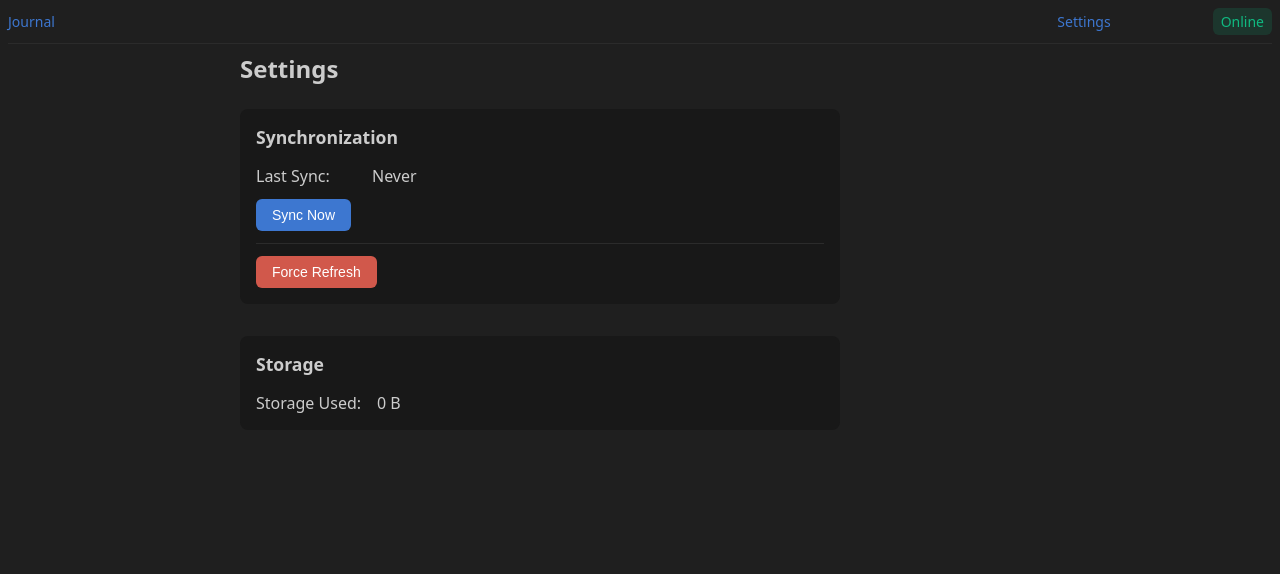
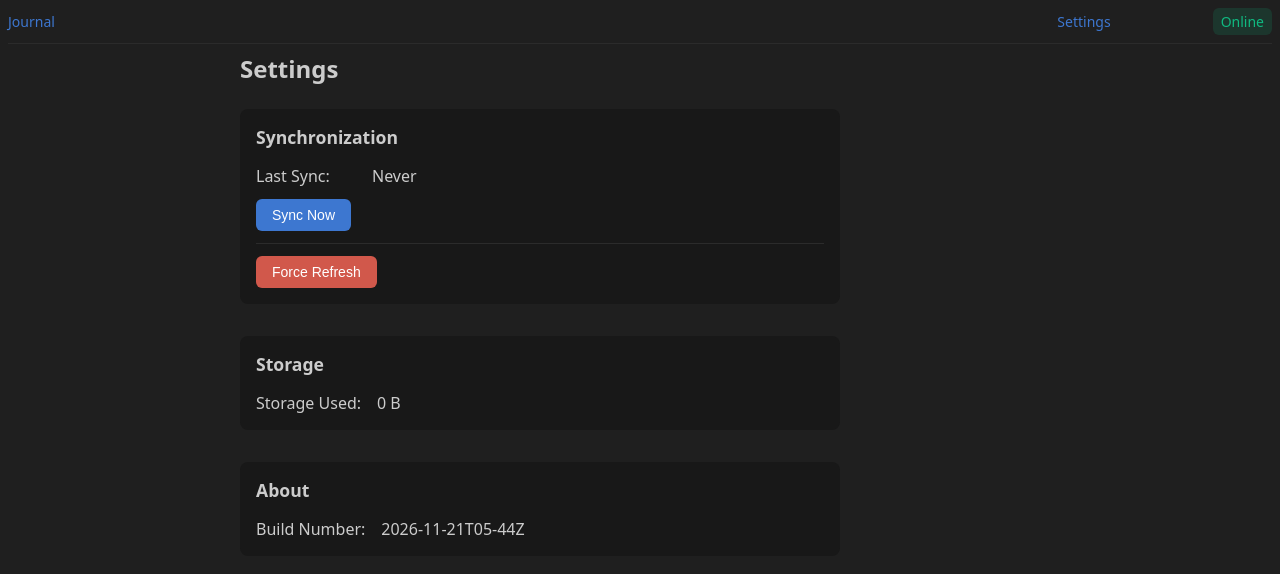
Before and after one commit to Anatta336/journal, a Vue app in the folder frontend/: page /settings in a window 1280 px wide. Shown: the top 574 px of the page. Built offline with nearby package versions, Linux system fonts and the light colour scheme; no server answers.

Commit message:
Show build date in settings

```diff
--- a/frontend/dev-dist/sw.js
+++ b/frontend/dev-dist/sw.js
@@ -82,7 +82,7 @@ define(['./workbox-79fb5871'], (function (workbox) { 'use strict';
     "revision": "3ca0b8505b4bec776b69afdba2768812"
   }, {
     "url": "index.html",
-    "revision": "0.ubin5a5idu8"
+    "revision": "0.t41npi7epsg"
   }], {});
   workbox.cleanupOutdatedCaches();
   workbox.registerRoute(new workbox.NavigationRoute(workbox.createHandlerBoundToURL("index.html"), {
--- a/frontend/src/views/SettingsPage.vue
+++ b/frontend/src/views/SettingsPage.vue
@@ -4,6 +4,7 @@ import { useJournal } from '@/composables/useJournal'
 
 const { syncNow, forceRefresh, isSyncing, lastSyncTime, isOnline, refreshProgress } = useJournal()
 
+const buildNumber = __BUILD_NUMBER__
 const storageUsed = ref<string>('')
 const syncResult = ref<{ type: 'success' | 'error'; text: string } | null>(null)
 const forceRefreshResult = ref<{ type: 'success' | 'error'; text: string } | null>(null)
@@ -150,6 +151,17 @@ onMounted(() => {
                 </span>
             </div>
         </section>
+
+        <section class="settings-section">
+            <h3>About</h3>
+
+            <div class="setting-row">
+                <span class="setting-label">Build Number:</span>
+                <span class="setting-value" data-testid="build-number">
+                    {{ buildNumber }}
+                </span>
+            </div>
+        </section>
     </div>
 </template>
 
--- a/frontend/src/vite-env.d.ts
+++ b/frontend/src/vite-env.d.ts
@@ -5,3 +5,5 @@ declare module '*.vue' {
   const component: DefineComponent<{}, {}, any>
   export default component
 }
+
+declare const __BUILD_NUMBER__: string
--- a/frontend/vite.config.ts
+++ b/frontend/vite.config.ts
@@ -4,6 +4,9 @@ import { VitePWA } from 'vite-plugin-pwa'
 import { fileURLToPath, URL } from 'node:url'
 
 export default defineConfig({
+    define: {
+        __BUILD_NUMBER__: JSON.stringify(new Date().toISOString().replace(/[:.]/g, '-').slice(0, 16) + 'Z')
+    },
     plugins: [
         vue(),
         VitePWA({
```
